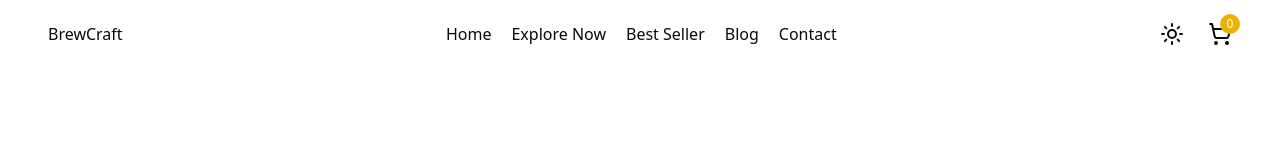
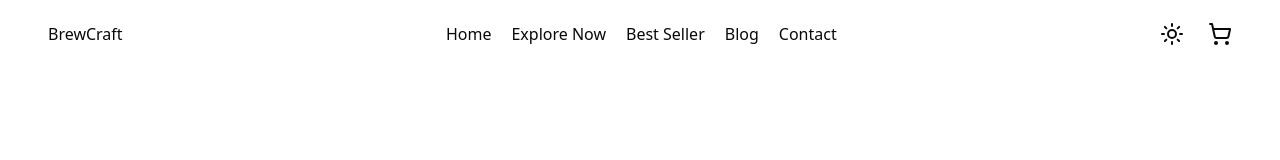
Before and after one commit to Panfilomacantan2/next-ppm-brewcraft, a Next.js app: page / in a window 1280 px wide. Shown: the top 160 px of the page. Built offline with nearby package versions, Linux system fonts and the light colour scheme.

Commit message:
"Update imports and layout in various components"

```diff
--- a/app/layout.tsx
+++ b/app/layout.tsx
@@ -2,7 +2,7 @@ import type { Metadata } from "next";
 import "./globals.css";
 import { ThemeProvider } from "@/components/theme-provider";
 
-import { Jost } from "next/font/google";
+import { Jost } from "@next/font/google";
 import { cn } from "@/lib/utils";
 import Header from "@/components/Header";
 import Footer from "@/components/Footer";
--- a/components/CartSheet.tsx
+++ b/components/CartSheet.tsx
@@ -11,7 +11,7 @@ import {
   SheetTrigger,
 } from "@/components/ui/sheet";
 import { cn } from "@/lib/utils";
-import { ShoppingCart,  Trash2 } from "lucide-react";
+import { ShoppingCart, Trash2 } from "lucide-react";
 import Link from "next/link";
 import { useCartStore } from "@/store/Cart";
 import { Button } from "./ui/button";
@@ -33,9 +33,11 @@ export function CartSheet() {
       <SheetTrigger asChild>
         <div className="relative cursor-pointer">
           <ShoppingCart size={24} className="cursor-pointer" />
-          <span className="absolute -right-2 -top-2 inline-flex h-5 w-5 items-center justify-center rounded-full bg-yellow-500 text-xs font-medium leading-none text-white">
-            {cart.length}
-          </span>
+          {cart.length > 0 && (
+            <span className="absolute -right-2 -top-2 inline-flex h-5 w-5 items-center justify-center rounded-full bg-yellow-500 text-xs font-medium leading-none text-white">
+              {cart.length}
+            </span>
+          )}
         </div>
       </SheetTrigger>
       <SheetContent side={"right"}>
@@ -94,13 +96,9 @@ export function CartSheet() {
                       disabled={item?.quantity < 1}
                     >
                       -
-
                     </Button>
 
-                    <span className="text-md font-medium">
-
-                      {item.quantity}
-                      </span>
+                    <span className="text-md font-medium">{item.quantity}</span>
                     <Button
                       size="icon"
                       onClick={() => handleIncrementQuantity(item.id)}
--- a/components/CoffeeDialog.tsx
+++ b/components/CoffeeDialog.tsx
@@ -40,7 +40,7 @@ export default function DialogCard({
   return (
     <Dialog>
       <DialogTrigger asChild>{triggerComponent}</DialogTrigger>
-      <DialogContent className="w-[95%] rounded-md sm:max-w-[60%]">
+      <DialogContent className="min-h-96 w-[95%] rounded-md sm:max-w-[60%]">
         <div className="relative flex flex-col gap-5 lg:flex-row">
           <div className="w-full bg-white rounded-sm">
             <div className="relative mx-auto h-48 w-48 flex-shrink-0 bg-white lg:h-72 lg:w-72">
```
